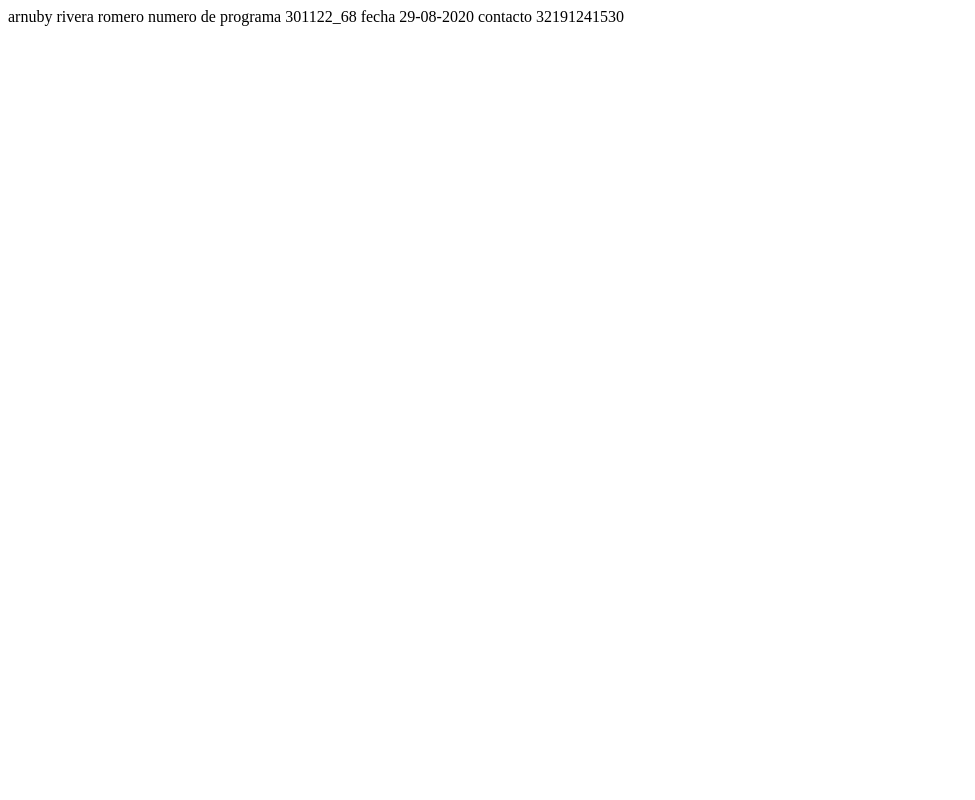
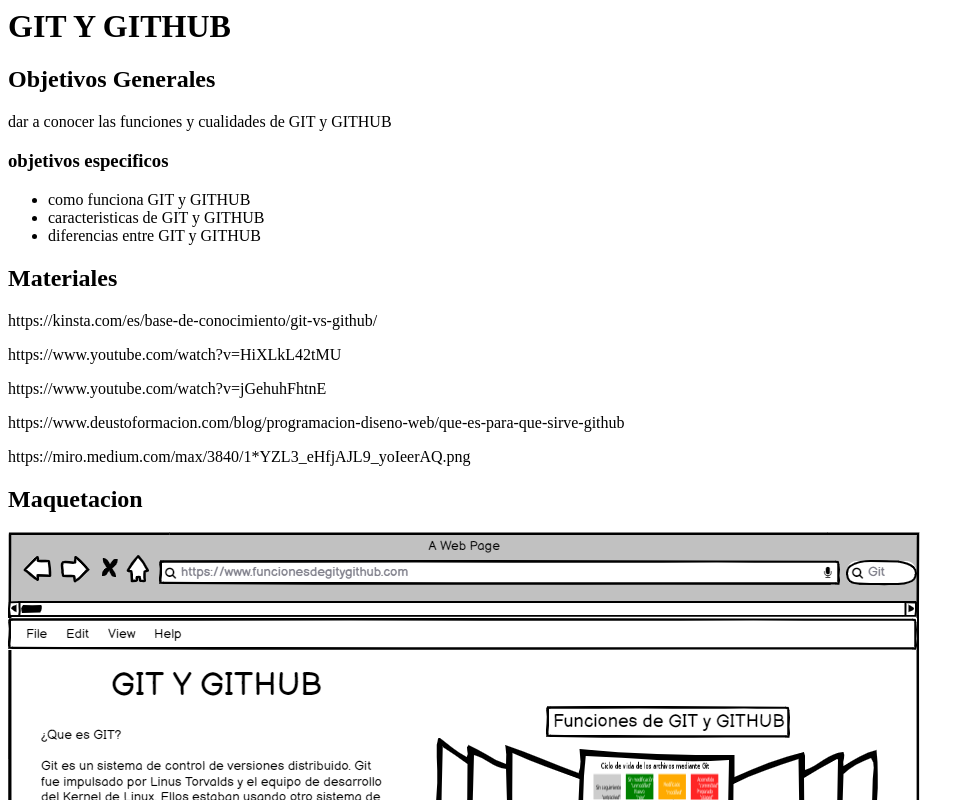
Before and after one commit to arnuby/DWS-ARNUBY-RIVVERA-ROMERO, a plain HTML site: page index.html in a window 1280 px wide. Shown: the top 800 px of the page, without its empty margins (0-975 px from the left). Drawn offline with Linux system fonts and the light colour scheme.

Commit message:
Add files via upload

```diff
--- a/index.html
+++ b/index.html
@@ -1,4 +1,35 @@
-arnuby rivera romero
-numero de programa 301122_68
-fecha 29-08-2020
-contacto 32191241530
+
+</body>
+
+
+
+<h1>GIT Y GITHUB</h1>
+
+
+
+<h2>Objetivos Generales</h2>
+  <p>dar a conocer las funciones y cualidades de GIT y GITHUB</p>
+
+
+
+<h3>objetivos especificos</h3>
+<ul>
+   <li>como funciona GIT y GITHUB</li>
+   <li>caracteristicas de GIT y GITHUB</li>
+   <li>diferencias entre GIT y GITHUB</li>
+ </ul>
+
+
+<h2>Materiales</h2>
+    <p>https://kinsta.com/es/base-de-conocimiento/git-vs-github/</p>
+     <p>https://www.youtube.com/watch?v=HiXLkL42tMU</p>
+     <p>https://www.youtube.com/watch?v=jGehuhFhtnE</p>
+     <p>https://www.deustoformacion.com/blog/programacion-diseno-web/que-es-para-que-sirve-github</p>
+     <p>https://miro.medium.com/max/3840/1*YZL3_eHfjAJL9_yoIeerAQ.png</p>
+
+     <h2>Maquetacion</h2>
+     <img src="gitygithub.png" alt="gitygithub">
+
+</body>
+
+</html>
```
